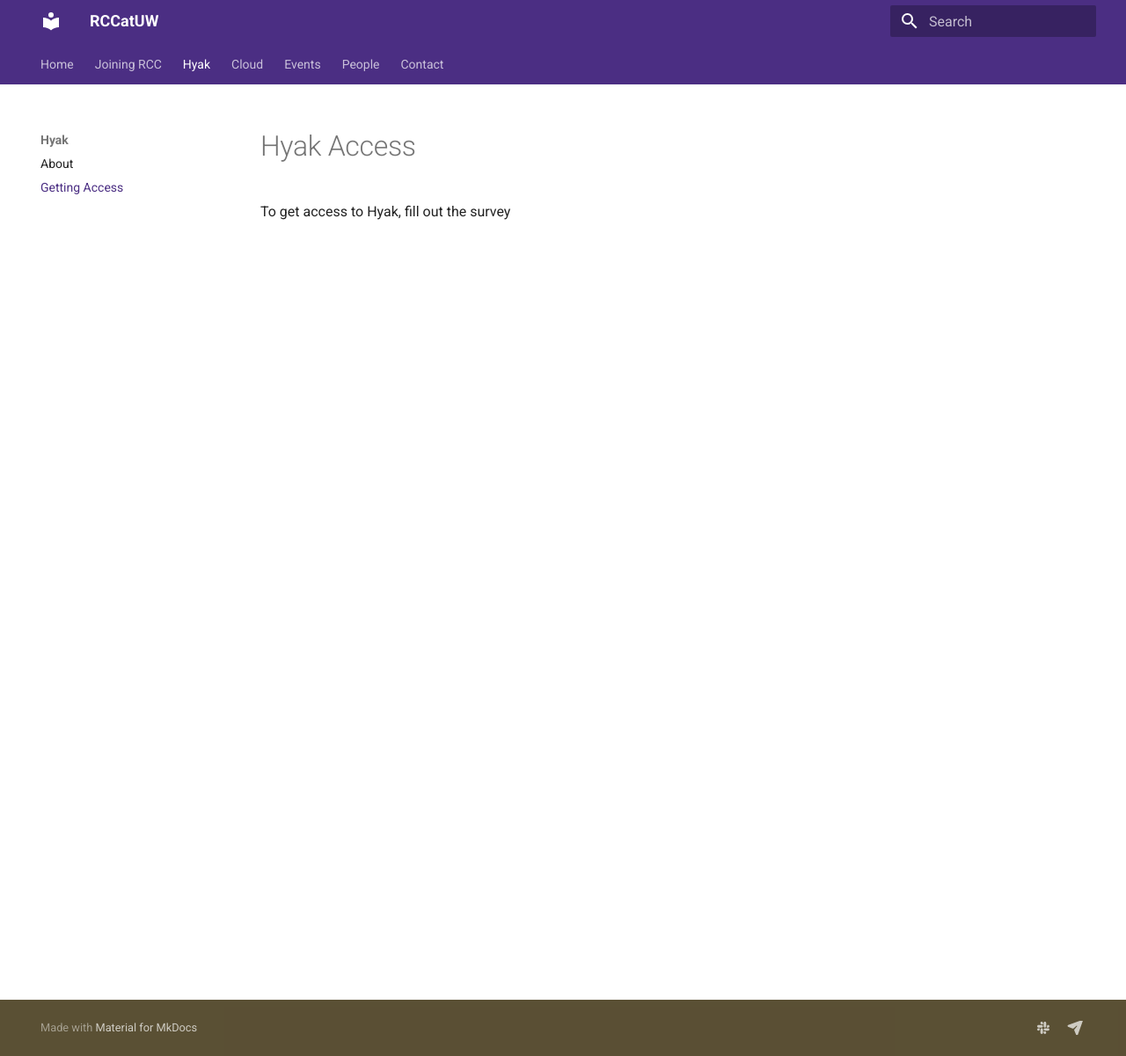
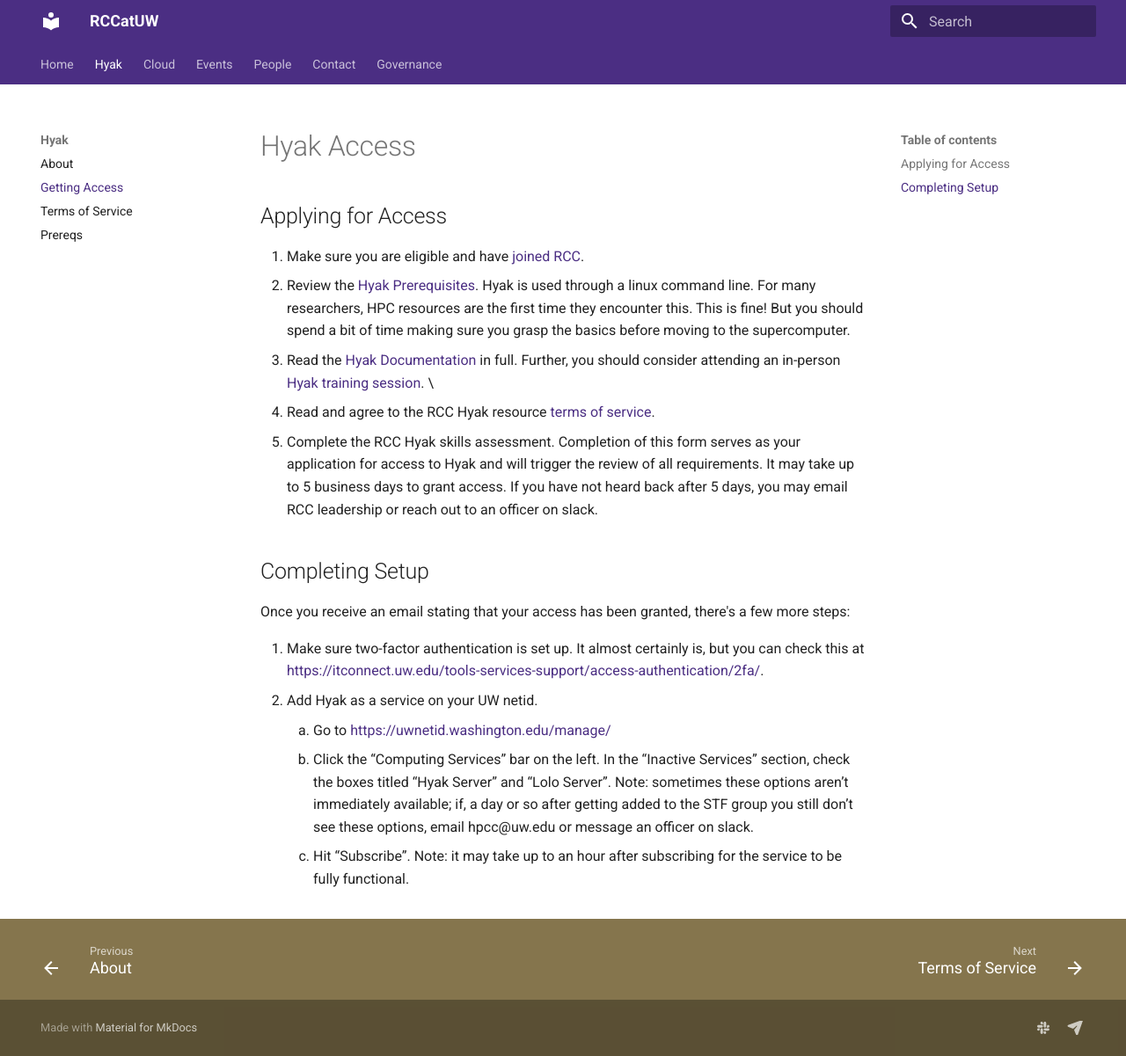
Before and after one commit to UW-HPC/website_revamp, an MkDocs documentation site: the page built from docs/hyak_access.md, in a window 1280 px wide and 1201 px high. Shown: the whole window at 88% size. Built offline with MkDocs 1.6.1 and Material for MkDocs 9.7.7, drawn with Linux system fonts in a browser that asks for light colours.

Commit message:
updates to website content

```diff
--- a/docs/hyak_access.md
+++ b/docs/hyak_access.md
@@ -1,3 +1,18 @@
 # Hyak Access
 
-To get access to Hyak, fill out the survey
+## Applying for Access
+1. Make sure you are eligible and have [joined RCC](index.md#joining-rcc).
+2. Review the [Hyak Prerequisites](prerequisites.md). Hyak is used through a linux command line. For many researchers, HPC resources are the first time they encounter this. This is fine! But you should spend a bit of time making sure you grasp the basics before moving to the supercomputer.
+3. Read the [Hyak Documentation](https://hyak.uw.edu/docs) in full. Further, you should consider attending an in-person [Hyak training session](events.md#hyak-trainings).    \
+4. Read and agree to the RCC Hyak resource [terms of service](hyak_TOS.md).
+5. Complete the RCC Hyak skills assessment. Completion of this form serves as your application for access to Hyak and will trigger the review of all requirements. It may take up to 5 business days to grant access. If you have not heard back after 5 days, you may email RCC leadership or reach out to an officer on slack.
+
+## Completing Setup
+
+Once you receive an email stating that your access has been granted, there's a few more steps:
+
+1. Make sure two-factor authentication is set up. It almost certainly is, but you can check this at [https://itconnect.uw.edu/tools-services-support/access-authentication/2fa/](https://itconnect.uw.edu/tools-services-support/access-authentication/2fa/).
+2. Add Hyak as a service on your UW netid.
+    1. Go to [https://uwnetid.washington.edu/manage/](https://uwnetid.washington.edu/manage/)
+    2. Click the “Computing Services” bar on the left. In the “Inactive Services” section, check the boxes titled “Hyak Server” and “Lolo Server”. Note: sometimes these options aren’t immediately available; if, a day or so after getting added to the STF group you still don’t see these options, email hpcc@uw.edu or message an officer on slack.
+    3. Hit “Subscribe”. Note: it may take up to an hour after subscribing for the service to be fully functional.
--- a/mkdocs.yml
+++ b/mkdocs.yml
@@ -1,19 +1,22 @@
 site_name: RCCatUW
 nav:
   - Home: index.md
-  - 'Joining RCC': getting_started.md
   - 'Hyak':
     - About: hyak.md
     - 'Getting Access': hyak_access.md
+    - 'Terms of Service': hyak_TOS.md
+    - Prereqs: 'prerequisites.md'
   - 'Cloud': cloud.md
   - Events: events.md
   - People: people.md
   - Contact: contact.md
+  - Governance: RCC_governance.md
 #site_url: http://localhost/RCCatUW
 theme:
   name: material
   features:
     - navigation.tabs
+    - navigation.footer
   #palette:
   #  scheme: default
   #  primary: deep purple
@@ -27,3 +30,6 @@ extra:
       link: mailto:hpcc@uw.edu
 extra_css:
   - stylesheets/extra.css
+
+markdown_extensions:
+    - pymdownx.blocks.html
```
Also changed, not shown: docs/RCC_governance.md (added, +3 -0 lines), docs/contact.md (+10 -1 lines), docs/events.md (+6 -0 lines), docs/hyak.md (+12 -1 lines), docs/hyak_TOS.md (added, +7 -0 lines), docs/index.md (+15 -2 lines), docs/people.md (+34 -0 lines), docs/prerequisites.md (renamed from pre_existing_content/prerequisites.md).
